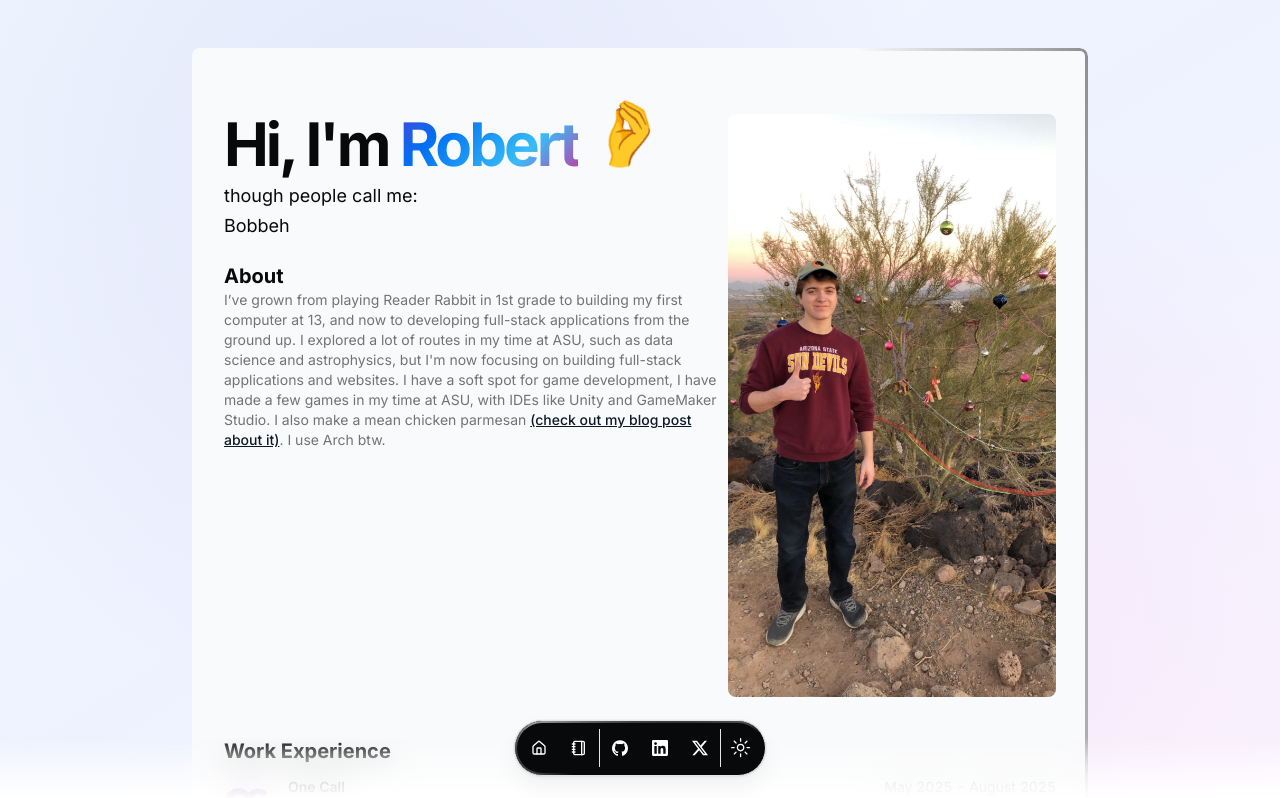
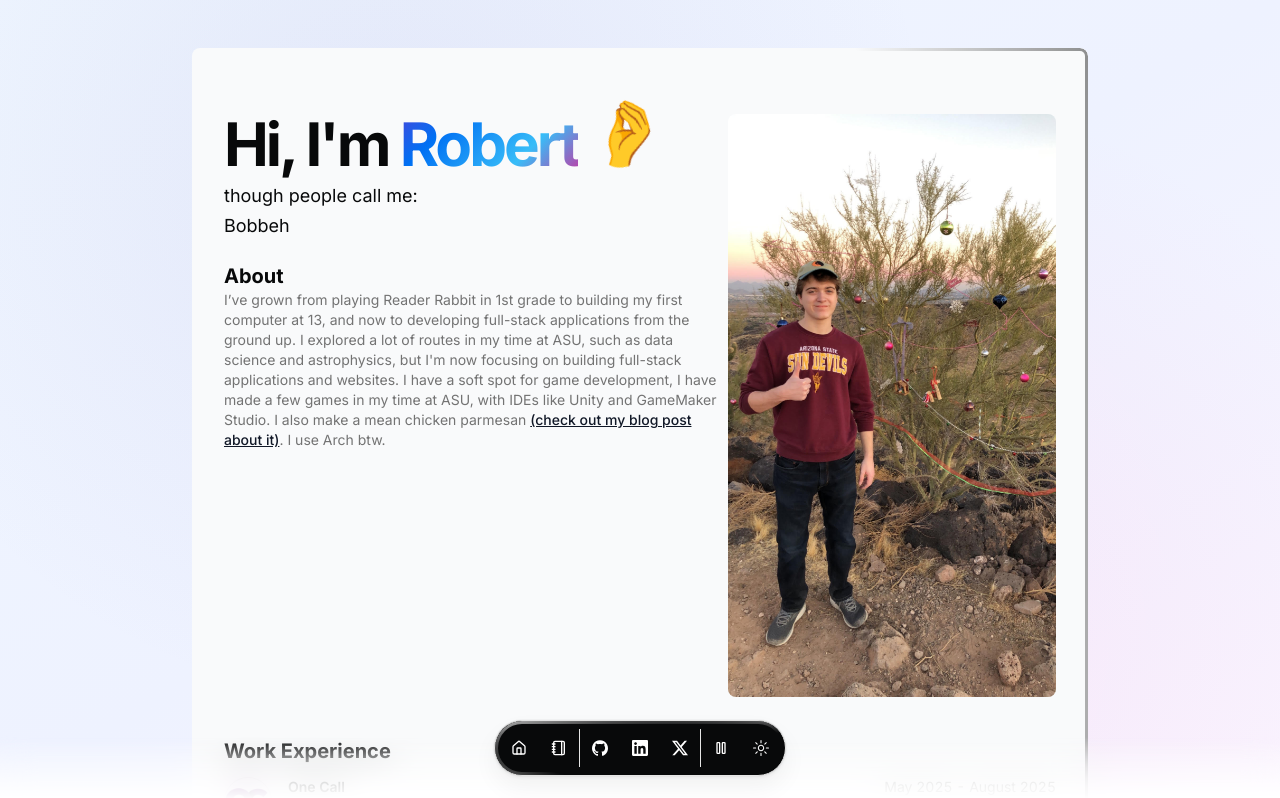
Before and after one commit to bdelucia/portfolio, a Next.js app: page / in a window 1280 px wide. Shown: the top 798 px of the page. Built offline with nearby package versions, Linux system fonts and the light colour scheme.

Commit message:
feat: toggle animations button, dock tooltips fix

```diff
--- a/src/app/layout.tsx
+++ b/src/app/layout.tsx
@@ -1,5 +1,6 @@
 import { ThemeProvider } from "@/components/theme-provider";
 import { TooltipProvider } from "@/components/ui/tooltip";
+import { AnimationProvider } from "@/contexts/AnimationContext";
 import { DATA } from "@/data/resume";
 import { cn } from "@/lib/utils";
 import type { Metadata } from "next";
@@ -62,10 +63,12 @@
                 )}
             >
                 <ThemeProvider attribute="class" defaultTheme="system">
-                    <TooltipProvider delayDuration={0}>
-                        {children}
-                        <Analytics />
-                    </TooltipProvider>
+                    <AnimationProvider>
+                        <TooltipProvider delayDuration={0}>
+                            {children}
+                            <Analytics />
+                        </TooltipProvider>
+                    </AnimationProvider>
                 </ThemeProvider>
             </body>
         </html>
--- a/src/app/page.tsx
+++ b/src/app/page.tsx
@@ -18,11 +18,13 @@
 import { useEffect, useState } from "react";
 import { Starfield } from "@/components/magicui/starfield";
 import { PerformanceMonitor } from "@/components/performance-monitor";
+import { useAnimations } from "@/contexts/AnimationContext";
 
 const BLUR_FADE_DELAY = 0.04;
 
 export default function Page() {
     const { theme: currentTheme, resolvedTheme, systemTheme } = useTheme();
+    const { animationsEnabled } = useAnimations();
     const [mounted, setMounted] = useState(false);
 
     // Use resolvedTheme for consistent rendering, fallback to systemTheme
@@ -104,22 +106,44 @@
                                                 transformOrigin: "left center",
                                             }}
                                             initial={{ rotate: 0, scale: 1 }}
-                                            animate={{
-                                                rotate: [0, -90, 0, -90, 0],
-                                                scale: [1, 1.05, 1, 1.05, 1],
-                                            }}
-                                            transition={{
+                                            animate={
+                                                animationsEnabled
+                                                    ? {
+                                                          rotate: [
+                                                              0, -90, 0, -90, 0,
+                                                          ],
+                                                          scale: [
+                                                              1, 1.05, 1, 1.05,
+                                                              1,
+                                                          ],
+                                                      }
+                                                    : { rotate: 0, scale: 1 }
+                                            }
+                                            transition={
+                                                animationsEnabled
+                                                    ? {
                                                           duration: 0.8,
                                                           repeat: Infinity,
                                                           repeatDelay: 2,
                                                           ease: "easeOut",
-                                                times: [0, 0.2, 0.4, 0.6, 0.8],
-                                            }}
-                                            whileHover={{
+                                                          times: [
+                                                              0, 0.2, 0.4, 0.6,
+                                                              0.8,
+                                                          ],
+                                                      }
+                                                    : {}
+                                            }
+                                            whileHover={
+                                                animationsEnabled
+                                                    ? {
                                                           rotate: [0, -90, 0],
                                                           scale: 1.1,
-                                                transition: { duration: 0.3 },
-                                            }}
+                                                          transition: {
+                                                              duration: 0.3,
+                                                          },
+                                                      }
+                                                    : {}
+                                            }
                                         >
                                             {" "}
                                             🤌
--- /dev/null
+++ b/src/components/animation-toggle.tsx
@@ -0,0 +1,45 @@
+"use client";
+
+import { useAnimations } from "@/contexts/AnimationContext";
+import { buttonVariants } from "@/components/ui/button";
+import { cn } from "@/lib/utils";
+import { Play, Pause } from "lucide-react";
+import { forwardRef } from "react";
+
+export const AnimationToggle = forwardRef<HTMLButtonElement, {}>(
+    (props, ref) => {
+        const { animationsEnabled, toggleAnimations } = useAnimations();
+
+        return (
+            <button
+                ref={ref}
+                onClick={(e) => {
+                    e.preventDefault();
+                    e.stopPropagation();
+                    toggleAnimations();
+                }}
+                className={cn(
+                    buttonVariants({
+                        variant: "ghost",
+                        size: "icon",
+                    }),
+                    "size-12 text-background"
+                )}
+                aria-label={
+                    animationsEnabled
+                        ? "Disable animations"
+                        : "Enable animations"
+                }
+                {...props}
+            >
+                {animationsEnabled ? (
+                    <Pause className="size-4" />
+                ) : (
+                    <Play className="size-4" />
+                )}
+            </button>
+        );
+    }
+);
+
+AnimationToggle.displayName = "AnimationToggle";
--- a/src/components/magicui/aurora-text.tsx
+++ b/src/components/magicui/aurora-text.tsx
@@ -1,6 +1,7 @@
 "use client";
 
 import React, { memo } from "react";
+import { useAnimations } from "@/contexts/AnimationContext";
 
 interface AuroraTextProps {
     children: React.ReactNode;
@@ -16,6 +17,8 @@
         colors = ["#FF0080", "#7928CA", "#0070F3", "#38bdf8"],
         speed = 1,
     }: AuroraTextProps) => {
+        const { animationsEnabled } = useAnimations();
+
         const gradientStyle = {
             backgroundImage: `linear-gradient(135deg, ${colors.join(", ")}, ${
                 colors[0]
@@ -29,7 +32,9 @@
             <span className={`relative inline-block ${className}`}>
                 <span className="sr-only">{children}</span>
                 <span
-          className="relative animate-aurora bg-[length:200%_auto] bg-clip-text text-transparent"
+                    className={`relative bg-[length:200%_auto] bg-clip-text text-transparent ${
+                        animationsEnabled ? "animate-aurora" : ""
+                    }`}
                     style={gradientStyle}
                     aria-hidden="true"
                 >
@@ -37,7 +42,7 @@
                 </span>
             </span>
         );
-  },
+    }
 );
 
 AuroraText.displayName = "AuroraText";
--- a/src/components/magicui/dock.tsx
+++ b/src/components/magicui/dock.tsx
@@ -48,8 +48,13 @@
         return (
             <motion.div
                 ref={ref}
-                onMouseMove={(e) => mousex.set(e.pageX)}
-                onMouseLeave={() => mousex.set(Infinity)}
+                onPointerMove={(e) => {
+                    // Only track mouse for dock magnification, not for buttons
+                    if (!(e.target as Element).closest("button")) {
+                        mousex.set(e.pageX);
+                    }
+                }}
+                onPointerLeave={() => mousex.set(Infinity)}
                 {...props}
                 className={cn(dockVariants({ className }))}
             >
--- a/src/components/magicui/shine-border.tsx
+++ b/src/components/magicui/shine-border.tsx
@@ -3,6 +3,7 @@
 import * as React from "react";
 
 import { cn } from "@/lib/utils";
+import { useAnimations } from "@/contexts/AnimationContext";
 
 interface ShineBorderProps extends React.HTMLAttributes<HTMLDivElement> {
     /**
@@ -35,6 +36,8 @@
     style,
     ...props
 }: ShineBorderProps) {
+    const { animationsEnabled } = useAnimations();
+
     return (
         <div
             style={
@@ -56,7 +59,8 @@
                 } as React.CSSProperties
             }
             className={cn(
-                "pointer-events-none absolute inset-0 size-full rounded-[inherit] will-change-[background-position] motion-safe:animate-shine",
+                "pointer-events-none absolute inset-0 size-full rounded-[inherit] will-change-[background-position]",
+                animationsEnabled && "motion-safe:animate-shine",
                 className
             )}
             {...props}
--- a/src/components/magicui/starfield.tsx
+++ b/src/components/magicui/starfield.tsx
@@ -2,6 +2,7 @@
 
 import { useTheme } from "next-themes";
 import { useEffect, useState } from "react";
+import { useAnimations } from "@/contexts/AnimationContext";
 
 interface Star {
     id: number;
@@ -15,6 +16,7 @@
 
 export function Starfield() {
     const { resolvedTheme } = useTheme();
+    const { animationsEnabled } = useAnimations();
     const [stars, setStars] = useState<Star[]>([]);
 
     useEffect(() => {
@@ -55,7 +57,9 @@
             {stars.map((star) => (
                 <div
                     key={star.id}
-                    className="absolute w-1 h-1 bg-white rounded-full animate-pulse"
+                    className={`absolute w-1 h-1 bg-white rounded-full ${
+                        animationsEnabled ? "animate-pulse" : ""
+                    }`}
                     style={{
                         left: `${star.x}%`,
                         top: `${star.y}%`,
--- a/src/components/magicui/word-rotate.tsx
+++ b/src/components/magicui/word-rotate.tsx
@@ -4,6 +4,7 @@
 import { useEffect, useState } from "react";
 
 import { cn } from "@/lib/utils";
+import { useAnimations } from "@/contexts/AnimationContext";
 
 interface WordRotateProps {
     words: string[];
@@ -23,19 +24,23 @@
     },
     className,
 }: WordRotateProps) {
+    const { animationsEnabled } = useAnimations();
     const [index, setIndex] = useState(0);
 
     useEffect(() => {
+        if (!animationsEnabled) return;
+
         const interval = setInterval(() => {
             setIndex((prevIndex) => (prevIndex + 1) % words.length);
         }, duration);
 
         // Clean up interval on unmount
         return () => clearInterval(interval);
-  }, [words, duration]);
+    }, [words, duration, animationsEnabled]);
 
     return (
         <div className="overflow-hidden py-2">
+            {animationsEnabled ? (
                 <AnimatePresence mode="wait">
                     <motion.h1
                         key={words[index]}
@@ -45,6 +50,9 @@
                         {words[index]}
                     </motion.h1>
                 </AnimatePresence>
+            ) : (
+                <h1 className={cn(className)}>{words[0]}</h1>
+            )}
         </div>
     );
 }
--- a/src/components/mode-toggle.tsx
+++ b/src/components/mode-toggle.tsx
@@ -1,22 +1,36 @@
 "use client";
 
-import { Button } from "@/components/ui/button";
+import { buttonVariants } from "@/components/ui/button";
 import { MoonIcon, SunIcon } from "@radix-ui/react-icons";
 import { useTheme } from "next-themes";
+import { cn } from "@/lib/utils";
+import { forwardRef } from "react";
 
-export function ModeToggle() {
+export const ModeToggle = forwardRef<HTMLButtonElement, {}>((props, ref) => {
     const { theme, setTheme } = useTheme();
 
     return (
-        <Button
-            variant="ghost"
+        <button
+            ref={ref}
             type="button"
-            size="icon"
-            className="px-2 group"
-            onClick={() => setTheme(theme === "dark" ? "light" : "dark")}
+            className={cn(
+                buttonVariants({
+                    variant: "ghost",
+                    size: "icon",
+                }),
+                "size-12 text-background"
+            )}
+            onClick={(e) => {
+                e.preventDefault();
+                e.stopPropagation();
+                setTheme(theme === "dark" ? "light" : "dark");
+            }}
+            {...props}
         >
-            <SunIcon className="h-[1.2rem] w-[1.2rem] text-background group-hover:text-foreground dark:hidden dark:text-neutral-200 dark:group-hover:text-background" />
-            <MoonIcon className="hidden h-[1.2rem] w-[1.2rem] text-background group-hover:text-foreground dark:block dark:text-background dark:group-hover:text-neutral-200" />
-        </Button>
+            <SunIcon className="h-4 w-4 dark:hidden" />
+            <MoonIcon className="hidden h-4 w-4 dark:block" />
+        </button>
     );
-}
+});
+
+ModeToggle.displayName = "ModeToggle";
--- a/src/components/navbar.tsx
+++ b/src/components/navbar.tsx
@@ -1,5 +1,6 @@
 import { Dock, DockIcon } from "@/components/magicui/dock";
 import { ModeToggle } from "@/components/mode-toggle";
+import { AnimationToggle } from "@/components/animation-toggle";
 import { buttonVariants } from "@/components/ui/button";
 import { Separator } from "@/components/ui/separator";
 import {
@@ -25,7 +26,7 @@
                             ? ["#A07CFE", "#FE8FB5", "#FFBE7B"]
                             : "white"
                     }
-                    borderWidth={2}
+                    borderWidth={3}
                 />
                 {DATA.navbar.map((item) => (
                     <DockIcon key={item.href}>
@@ -77,9 +78,19 @@
                         </DockIcon>
                     ))}
                 <Separator orientation="vertical" className="h-full py-2" />
-                <DockIcon>
+                <DockIcon key="animations">
                     <Tooltip>
-                        <TooltipTrigger asChild>
+                        <TooltipTrigger>
+                            <AnimationToggle />
+                        </TooltipTrigger>
+                        <TooltipContent>
+                            <p>Toggle Animations</p>
+                        </TooltipContent>
+                    </Tooltip>
+                </DockIcon>
+                <DockIcon key="theme">
+                    <Tooltip>
+                        <TooltipTrigger>
                             <ModeToggle />
                         </TooltipTrigger>
                         <TooltipContent>
--- a/src/components/ui/tooltip.tsx
+++ b/src/components/ui/tooltip.tsx
@@ -19,7 +19,7 @@
         ref={ref}
         sideOffset={sideOffset}
         className={cn(
-      "z-50 overflow-hidden rounded-md bg-primary px-3 py-1.5 text-xs text-primary-foreground animate-in fade-in-0 zoom-in-95 data-[state=closed]:animate-out data-[state=closed]:fade-out-0 data-[state=closed]:zoom-out-95 data-[side=bottom]:slide-in-from-top-2 data-[side=left]:slide-in-from-right-2 data-[side=right]:slide-in-from-left-2 data-[side=top]:slide-in-from-bottom-2",
+            "z-[60] overflow-hidden rounded-md bg-primary px-3 py-1.5 text-xs text-primary-foreground animate-in fade-in-0 zoom-in-95 data-[state=closed]:animate-out data-[state=closed]:fade-out-0 data-[state=closed]:zoom-out-95 data-[side=bottom]:slide-in-from-top-2 data-[side=left]:slide-in-from-right-2 data-[side=right]:slide-in-from-left-2 data-[side=top]:slide-in-from-bottom-2",
             className
         )}
         {...props}
--- /dev/null
+++ b/src/contexts/AnimationContext.tsx
@@ -0,0 +1,54 @@
+"use client";
+
+import React, { createContext, useContext, useState, useEffect } from "react";
+
+interface AnimationContextType {
+    animationsEnabled: boolean;
+    toggleAnimations: () => void;
+}
+
+const AnimationContext = createContext<AnimationContextType | undefined>(
+    undefined
+);
+
+export function AnimationProvider({ children }: { children: React.ReactNode }) {
+    const [animationsEnabled, setAnimationsEnabled] = useState(true);
+
+    // Load animation preference from localStorage on mount
+    useEffect(() => {
+        const saved = localStorage.getItem("animationsEnabled");
+        if (saved !== null) {
+            setAnimationsEnabled(JSON.parse(saved));
+        }
+    }, []);
+
+    // Save animation preference to localStorage when it changes
+    useEffect(() => {
+        localStorage.setItem(
+            "animationsEnabled",
+            JSON.stringify(animationsEnabled)
+        );
+    }, [animationsEnabled]);
+
+    const toggleAnimations = () => {
+        setAnimationsEnabled((prev) => !prev);
+    };
+
+    return (
+        <AnimationContext.Provider
+            value={{ animationsEnabled, toggleAnimations }}
+        >
+            {children}
+        </AnimationContext.Provider>
+    );
+}
+
+export function useAnimations() {
+    const context = useContext(AnimationContext);
+    if (context === undefined) {
+        throw new Error(
+            "useAnimations must be used within an AnimationProvider"
+        );
+    }
+    return context;
+}
```
Lines whose indentation alone changed are shown as unchanged.
